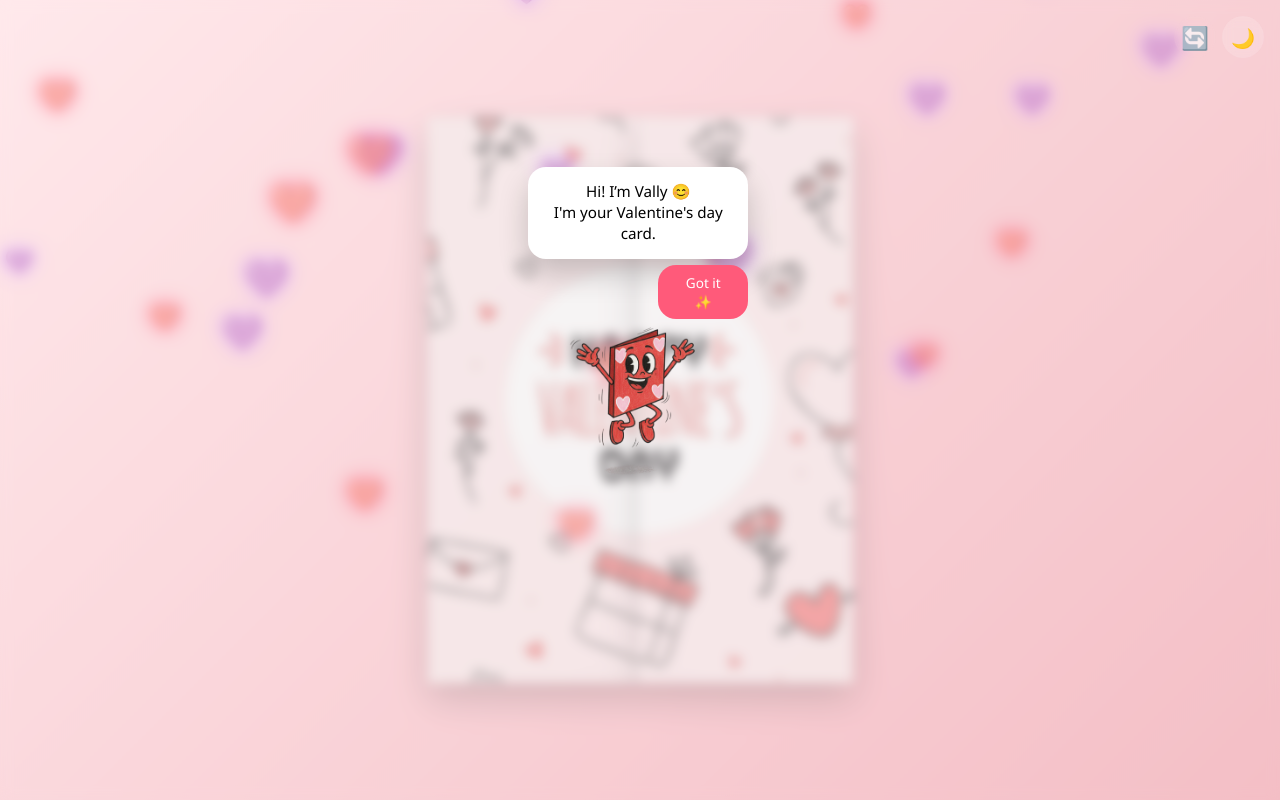
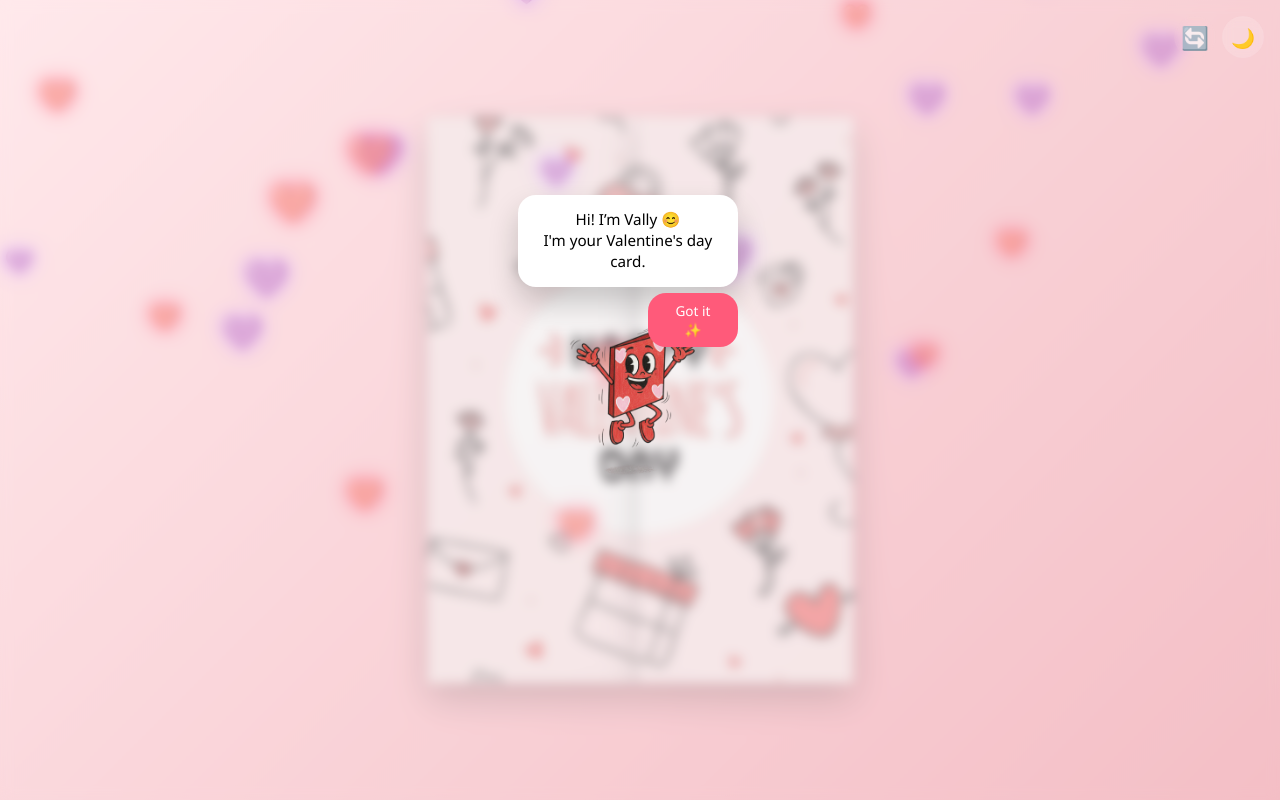
Before and after one commit to nipunak98/nipunak98.github.io, a plain HTML site: page index.html in a window 1280 px wide. Drawn offline with Linux system fonts and the light colour scheme.

Commit message:
Update style.css

```diff
--- a/style.css
+++ b/style.css
@@ -489,8 +489,8 @@ body.night-mode::after {
 
 .vally-speech {
   position: absolute;
-  top: -83px;               /* adjust to mouth height */
-  left: 49%;
+  top: -55px;               /* adjust to mouth height */
+  left: 43%;
   transform: translateX(-50%);
   z-index: 2;
 
```
